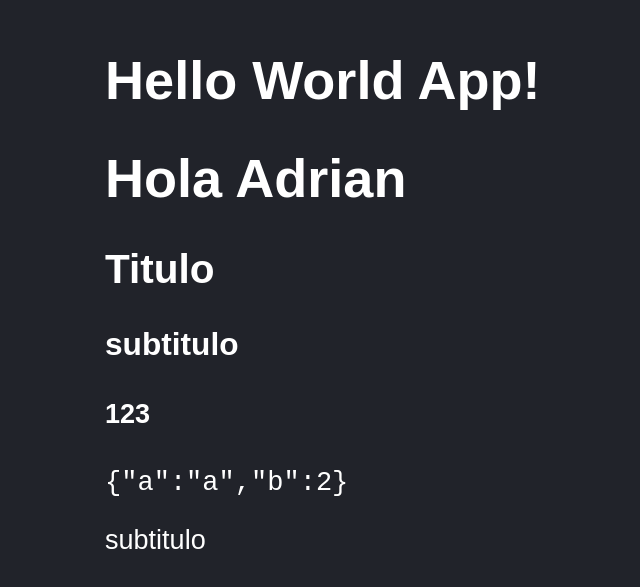
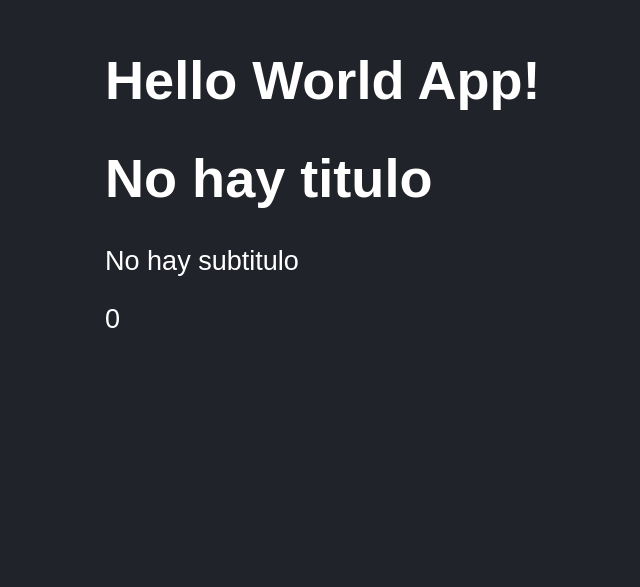
Before and after one commit to adrcorona13/reactcte-01-counter-app, a React (Vite) app: page / in a window 1280 px wide. Shown: the part 135-722 px from the top of the page, without its empty margins (43-683 px from the left). Built offline with nearby package versions, Linux system fonts and the light colour scheme.

Commit message:
proptypes y defaultProps

```diff
--- a/package.json
+++ b/package.json
@@ -9,6 +9,7 @@
     "preview": "vite preview"
   },
   "dependencies": {
+    "prop-types": "^15.8.1",
     "react": "^18.2.0",
     "react-dom": "^18.2.0"
   },
--- a/src/FirstApp.jsx
+++ b/src/FirstApp.jsx
@@ -1,23 +1,34 @@
+import PropTypes from 'prop-types';
+
 // export const FirstApp = (props) => {
-export const FirstApp = ({ title, subtitle, valor }) => {
-  // console.log('props', props);
+export const FirstApp = ({
+  title,
+  subtitle,
+  value,
+}) => {
+
+  // if (!title) {
+  //   throw new Error('El titulo no existe')
+  // }
+
   return (
     <>
-      <h1>{Message(name)}</h1>
-      {/* <h2>{props.title}</h2> */}
-      <h2>{title}</h2>
-      <h3>{subtitle}</h3>
-      <h4>{valor}</h4>
-      <code>{JSON.stringify(obj)}</code>
-      <p>subtitulo</p>
+      <h1>{title}</h1>
+      <p>{subtitle}</p>
+      <p>{value}</p>
     </>
   );
 };
 
-const name = "Adrian";
-const obj = {
-  a: "a",
-  b: 2,
-};
 
-const Message = (name) => `Hola ${name}`;
+FirstApp.propTypes = {
+  title: PropTypes.string.isRequired,
+  subtitle: PropTypes.string,
+  value: PropTypes.numeric
+}
+
+FirstApp.defaultProps = {
+  title: "No hay titulo",
+  subtitle: "No hay subtitulo",
+  value: 0
+}
--- a/src/main.jsx
+++ b/src/main.jsx
@@ -8,6 +8,9 @@ import './styles.css'
 ReactDOM.createRoot(document.getElementById("root")).render(
   <React.StrictMode>
     <HelloWorldApp></HelloWorldApp>
-    <FirstApp title="Titulo" subtitle="subtitulo" valor={123}></FirstApp>
+    {/* <FirstApp title="Titulo" subtitle="subtitulo" valor={123}></FirstApp> */}
+    {/* <FirstApp title="titulo"></FirstApp> */}
+    {/* <FirstApp title = "titulo" subtitle={123}></FirstApp> */}
+    <FirstApp></FirstApp>
   </React.StrictMode>
 );
```
Also changed, not shown: 1 other file (tests, documents, lock files or other folders).
